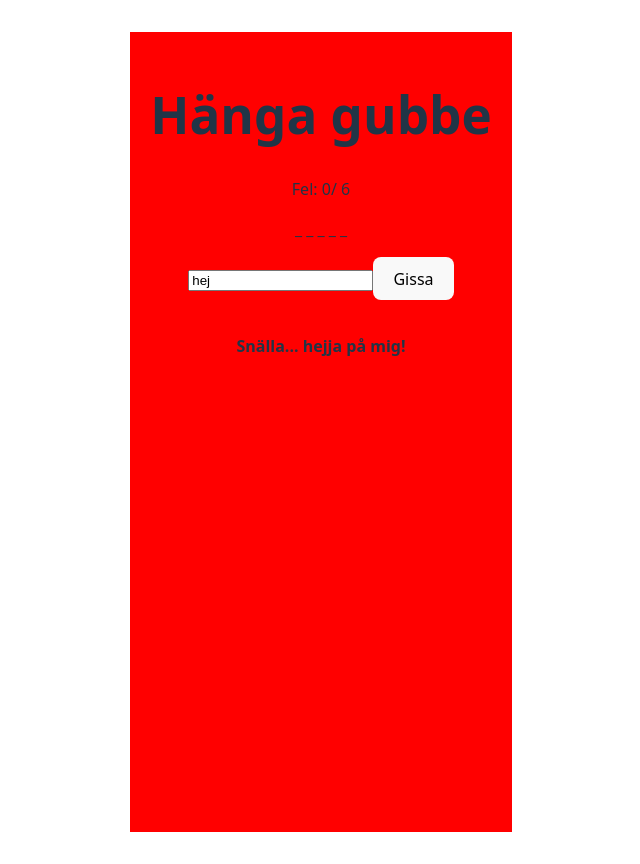
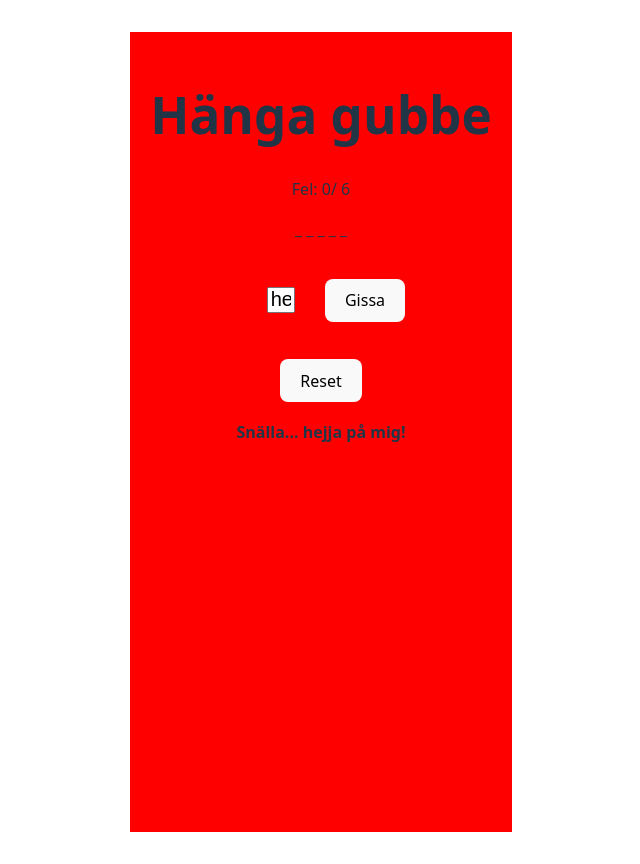
Before and after one commit to zaida-wiss/hang_man, a React (Vite) app: page / in a window 1280 px wide. Shown: the whole page, without its empty margins (319-959 px from the left). Built offline with nearby package versions, Linux system fonts and the light colour scheme.

Commit message:
ändrade storlek och form på inputBoxen

```diff
--- a/src/App.css
+++ b/src/App.css
@@ -46,3 +46,10 @@
   line-height: 1.3em;
   margin: 0;
 }
+
+.inputBox {
+  width: 20px;
+  height: 20px;
+  font-size: 20px;
+  margin: 30px;
+}
--- a/src/Dashboard.jsx
+++ b/src/Dashboard.jsx
@@ -96,6 +96,7 @@ return (
         <form onSubmit={handleNewGuess}>
 
         <input
+          className="inputBox"
           type="text"
           value={guess}
           onChange={(event) => setGuess(event.target.value)}
@@ -110,6 +111,7 @@ return (
         ))}
       </ul>
         {(isGameOver || isWinner) && (<button onClick={handleReset}>Reset</button>)}
+      <button onClick={handleReset}>Reset</button>
     </div>
   );
 };
--- a/src/Header.jsx
+++ b/src/Header.jsx
@@ -1,6 +1,6 @@
 const Header = (props) => {
   return (
-    <header class="header">
+    <header className="header">
       <h1>{props.title}</h1>
     </header>
   )
```
